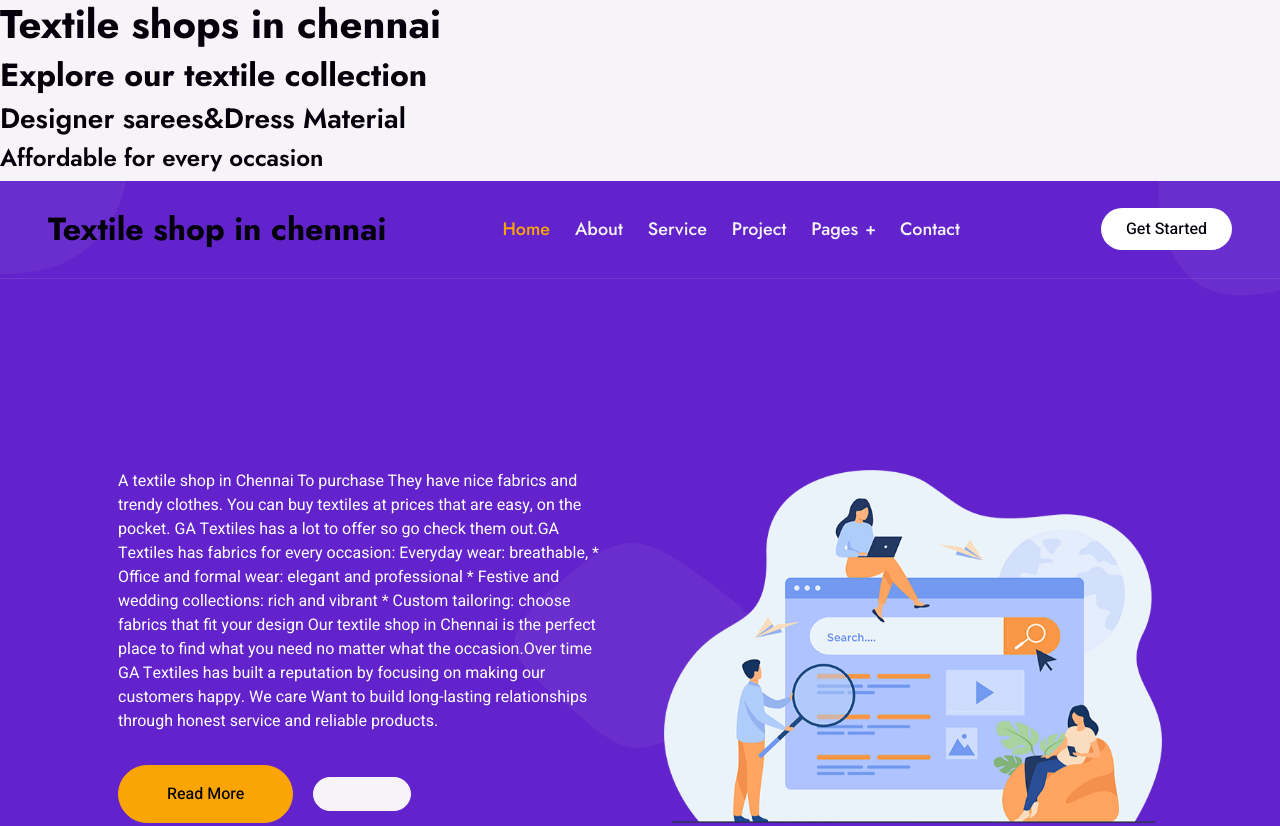
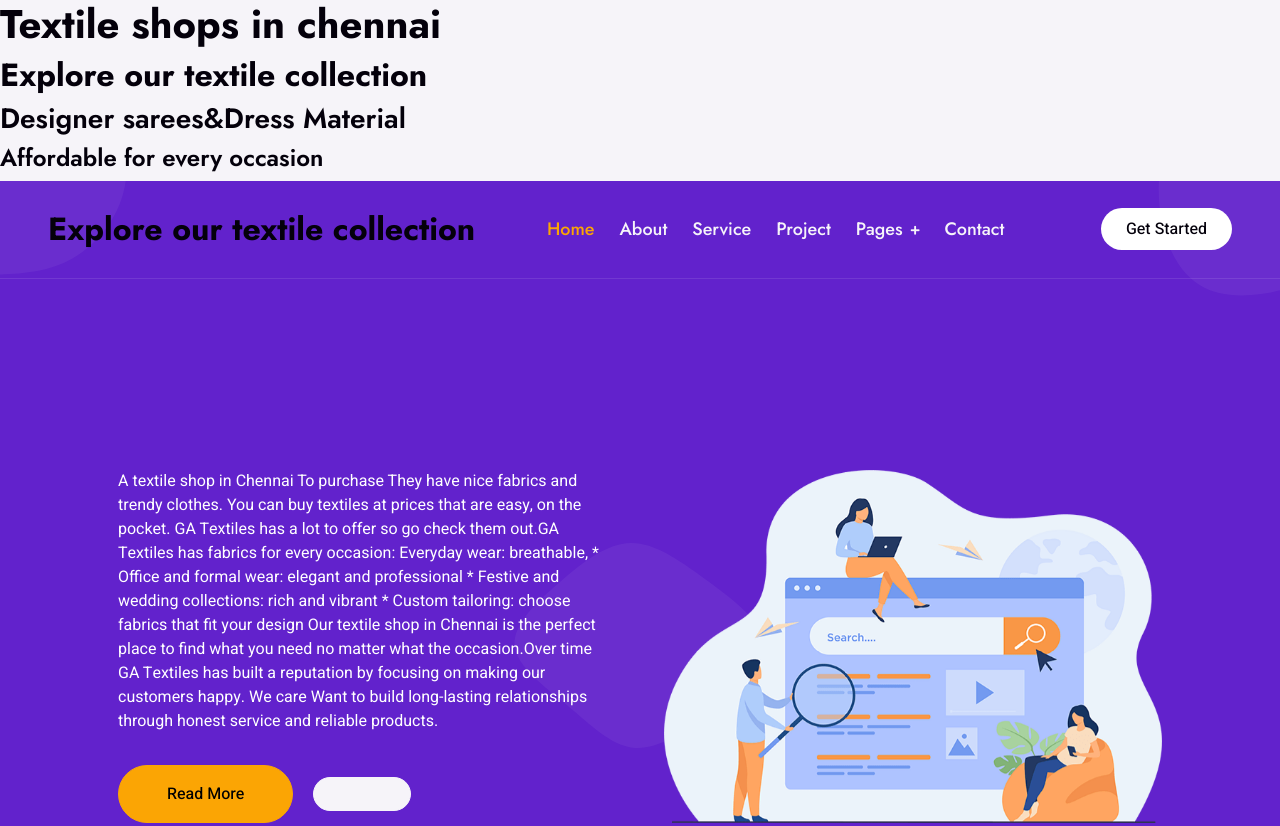
Before and after one commit to lovekingtex95-stack/GA-CO, a plain HTML site: page index.html in a window 1280 px wide. Shown: the top 826 px of the page. Drawn offline with nearby package versions, Linux system fonts and the light colour scheme.

Commit message:
Update index.html

```diff
--- a/index.html
+++ b/index.html
@@ -76,7 +76,7 @@
         <div class="container-xxl position-relative p-0">
             <nav class="navbar navbar-expand-lg navbar-light px-4 px-lg-5 py-3 py-lg-0">
                 <a href="" class="navbar-brand p-0">
-                    <h2 class="m-0">Textile shop in chennai</h2>
+                    <h2 class="m-0">Explore our textile collection</h2>
                     <!-- <img src="img/logo.png" alt="Logo"> -->
                 </a>
                 <button class="navbar-toggler" type="button" data-bs-toggle="collapse" data-bs-target="#navbarCollapse">
```
